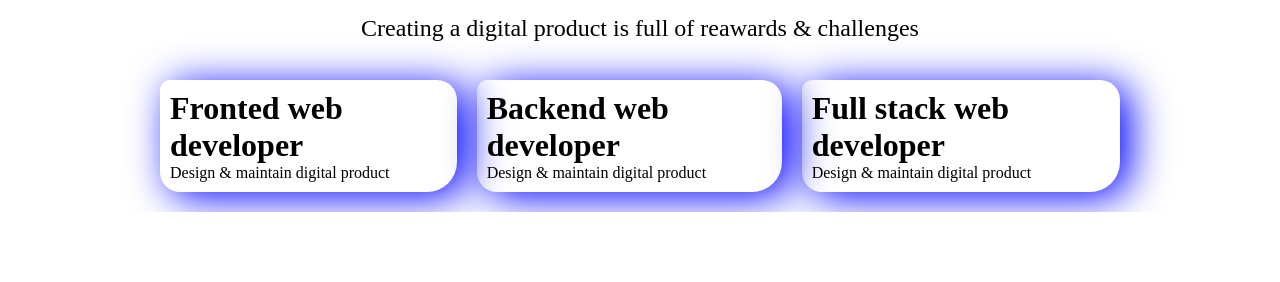
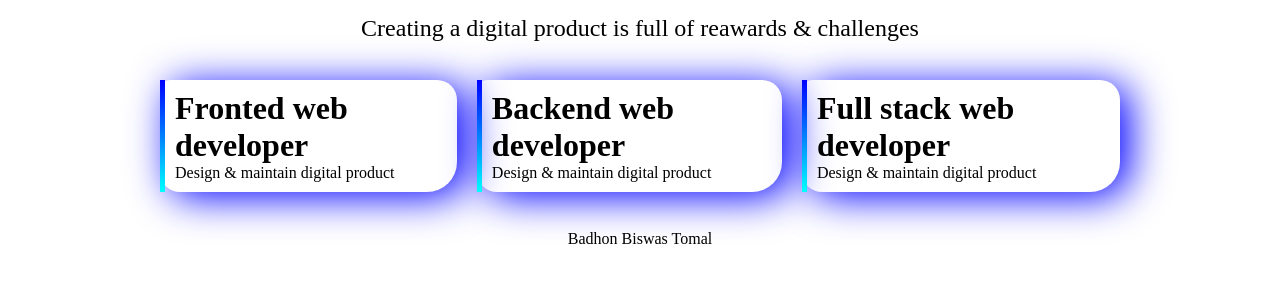
Before and after one commit to tomal7010/Portfolio, a plain HTML site: page index.html in a window 1280 px wide. Shown: the part 880-1162 px from the top of the page. Before the commit the page ends 1092 px from the top, so only its background shows below. Drawn offline with Linux system fonts and the light colour scheme.

Commit message:
all done

```diff
--- a/index.html
+++ b/index.html
@@ -55,7 +55,7 @@
 </div>
 </div>
 
-</section2>
-
+</section2><br>
+<footer><p>Badhon Biswas Tomal</p></footer><br><br>
 </body>
 </html>
--- a/style.css
+++ b/style.css
@@ -61,4 +61,9 @@
         margin: 10px;
         padding: 10px 10px;
         border-radius: 10px 20px 30px 20px;
+        border-left: 5px solid;
+        border-image: linear-gradient(blue, cyan) 0 100%;
     }
+    footer{
+        text-align: center;
+    }
```
